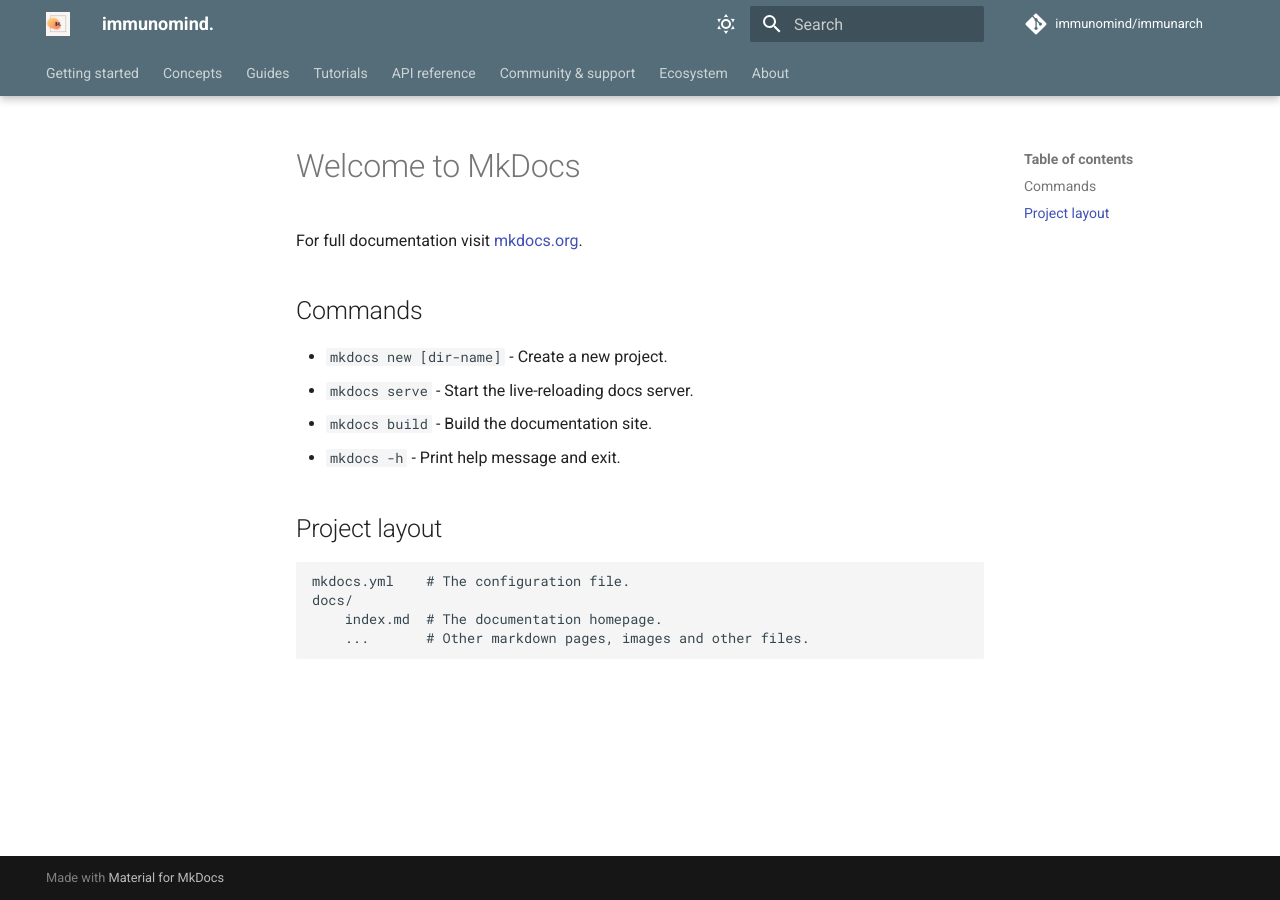
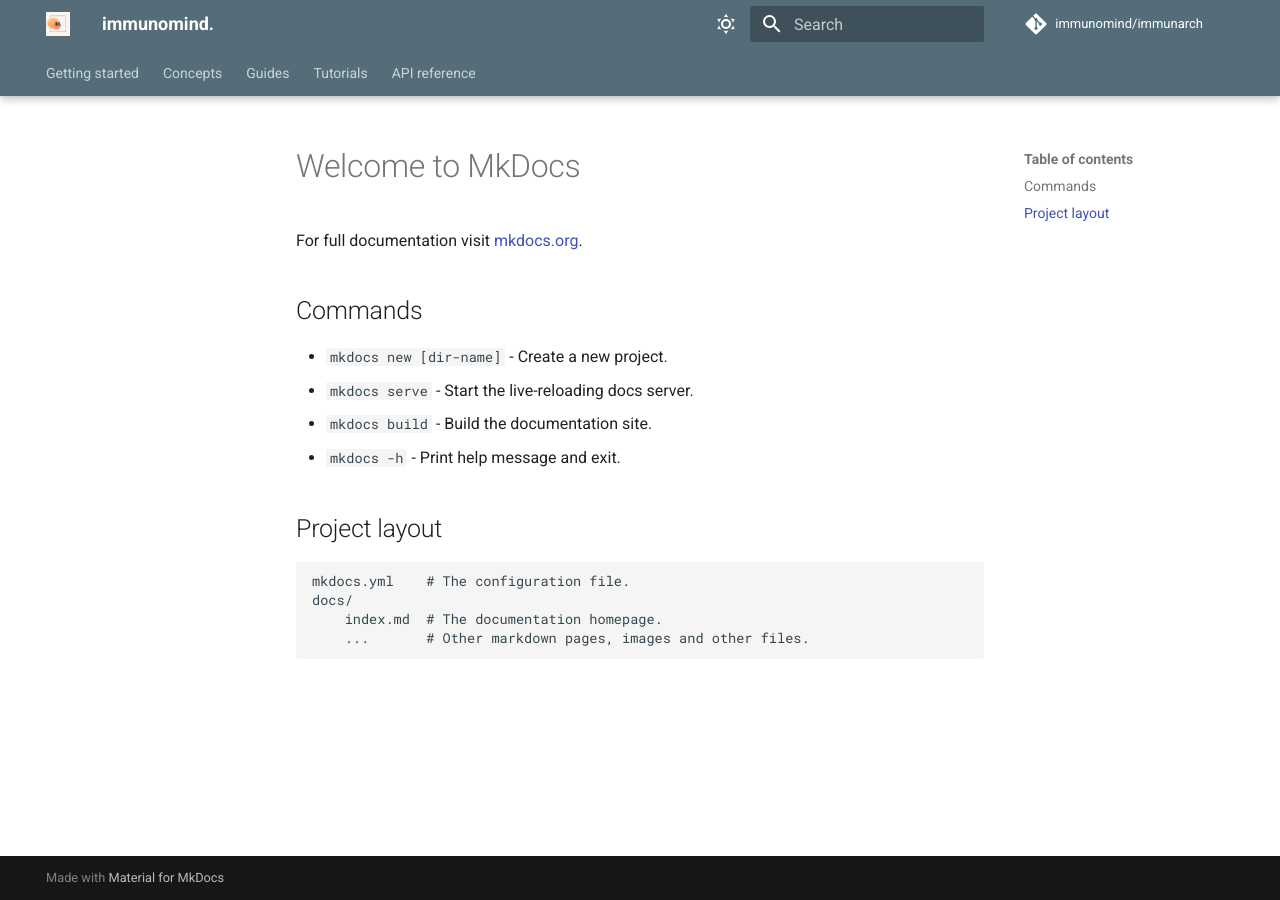
Before and after one commit to immunomind/docs, an MkDocs documentation site: the page built from docs/source/index.md, in a window 1280 px wide. Built offline with MkDocs 1.6.1 and Material for MkDocs 9.7.7, drawn with Linux system fonts in a browser that asks for light colours; comment, search, counter and statistics services are not loaded; part of the change alters nothing that is shown.

Commit message:
fix: comment future code

```diff
--- a/mkdocs.yml
+++ b/mkdocs.yml
@@ -8,48 +8,48 @@ docs_dir: docs/source
 nav:
   - Getting started:
     - What is immunarch + immundata?: intro/introduction.md
-    - Installation: intro/installation.md
-    - Quick start: intro/quick-start.md
+    # - Installation: intro/installation.md
+    # - Quick start: intro/quick-start.md
   - Concepts:
       - concepts/data-units.md
       - concepts/aggregation.md
       - concepts/immutability.md
-      - concepts/materialization-lazy-computations.md
-      - concepts/atomization.md
-      - concepts/duckdb-arrow.md
+      # - concepts/materialization-lazy-computations.md
+      # - concepts/atomization.md
+      # - concepts/duckdb-arrow.md
   - Guides:
-    - IO:
-      - Ingesting repertoire files: guides/ingest-repertoires.md
-      - Metadata merge: guides/ingest-metadata.md
-      - Preprocessing and postprocessing: guides/preprocessing.md
-      - guides/output.md
-    - Transformations:
-      - Filter: guides/output.md
-      - Annotate: guides/output.md
+    # - IO:
+      # - Ingesting repertoire files: guides/ingest-repertoires.md
+      # - Metadata merge: guides/ingest-metadata.md
+      # - Preprocessing and postprocessing: guides/preprocessing.md
+      # - guides/output.md
+    # - Transformations:
+      # - Filter: guides/output.md
+      # - Annotate: guides/output.md
     - Repertoire-level analysis:
       - guides/installation.md
       - guides/data-loading.md
     - Receptor-level analysis:
       - guides/data-loading.md
-    - Use cases:
-      - guides/bulk.md
-      - guides/paired-chain.md
-      - guides/single-cell.md
+    # - Use cases:
+      # - guides/bulk.md
+      # - guides/paired-chain.md
+      # - guides/single-cell.md
     - guides/faq.md
   - Tutorials:
       - tutorials/single-cell.qmd
   - API reference:
       - api/reference.md
-  - Community & support:
-      - How to get help: community/support.md # links to GitHub Issues, Discord, etc.
-      - Contributing guide: community/contributing.md
-      - Code of conduct: community/code-of-conduct.md
-  - Ecosystem:
-      - ecosystem/overview.md
-      - ecosystem/friends.md
-      - AIRR-GPT assistant: ecosystem/airr-gpt.md
-  - About:
-      - tutorials/single-cell.qmd
+  # - Community & support:
+      # - How to get help: community/support.md # links to GitHub Issues, Discord, etc.
+      # - Contributing guide: community/contributing.md
+      # - Code of conduct: community/code-of-conduct.md
+  # - Ecosystem:
+      # - ecosystem/overview.md
+      # - ecosystem/friends.md
+      # - AIRR-GPT assistant: ecosystem/airr-gpt.md
+  # - About:
+      # - tutorials/single-cell.qmd
 
 theme:
   name: material
```
